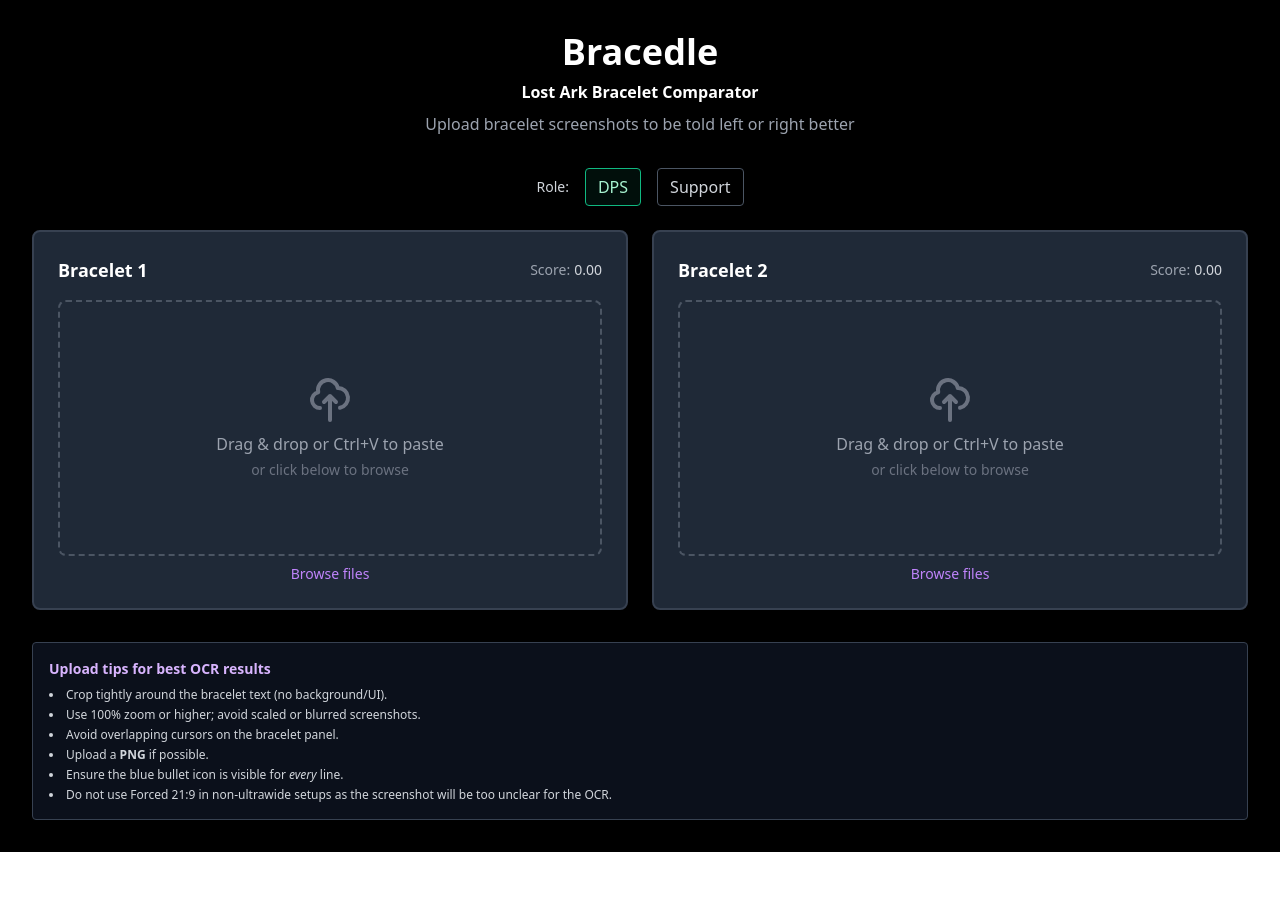
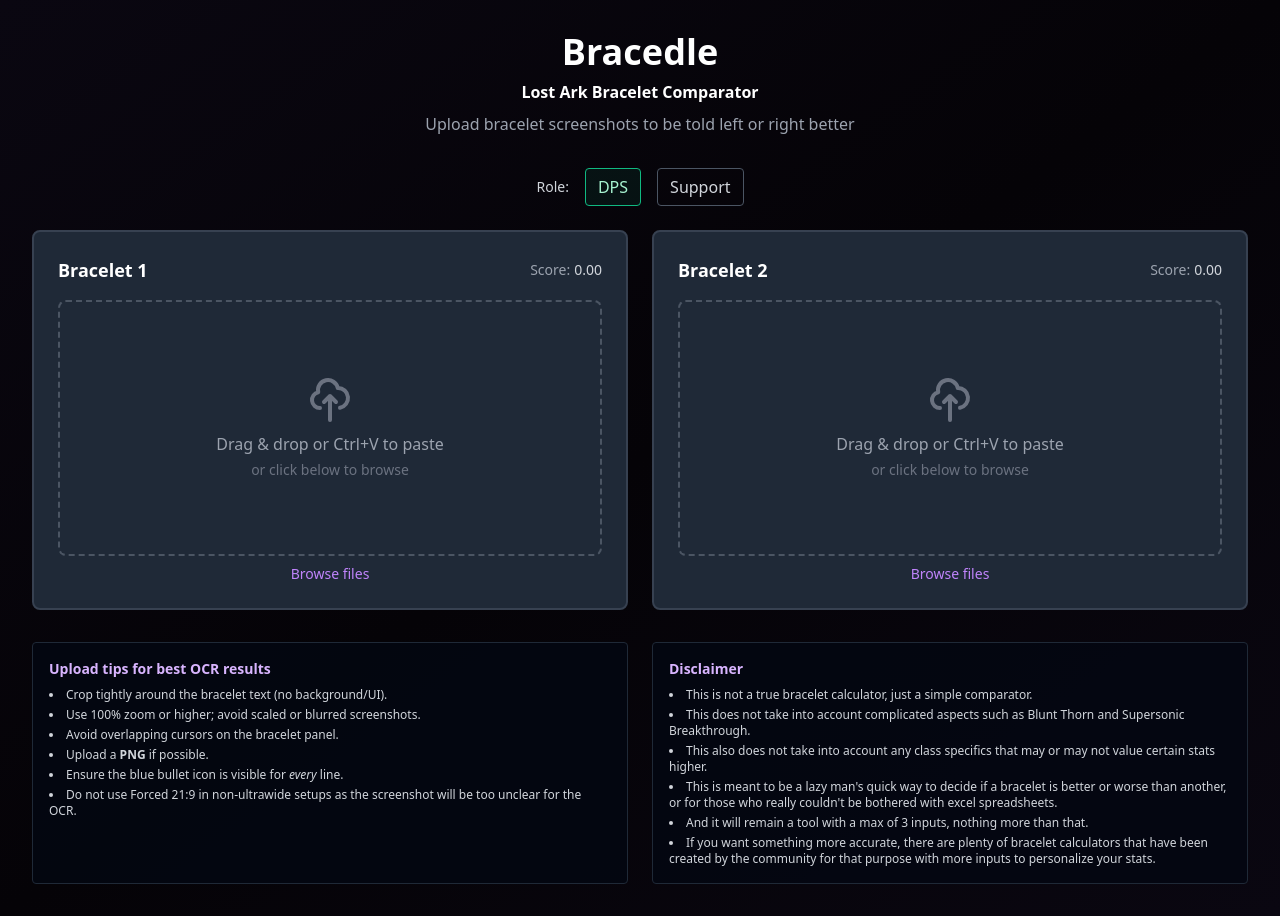
Before and after one commit to Poyoanon/Bracedle, a Nuxt app: page / in a window 1280 px wide. Before the commit the page ends 852 px from the top, so only its background shows below. Built offline with nearby package versions, Linux system fonts and the light colour scheme.

Commit message:
Add disclaimer + more validation fixes

```diff
--- a/pages/index.vue
+++ b/pages/index.vue
@@ -1,18 +1,7 @@
 <template>
-  <div class="relative min-h-screen">
-    <div class="absolute inset-0 bg-black"></div>
-
-    <div
-      class="pointer-events-none absolute inset-0
-             [background:
-               radial-gradient(800px_520px_at_10%_0%,rgba(168,85,247,0.10),transparent_60%),
-               radial-gradient(700px_460px_at_90%_10%,rgba(99,102,241,0.08),transparent_55%)
-             ]">
-    </div>
-
-    <!-- Content -->
-    <div class="relative p-8">
+  <div class="min-h-screen p-8 bg-gradient-to-br from-[#0a0711] via-[#050307] to-[#0a0711]">
     <div class="max-w-7xl mx-auto">
+      <!-- Header -->
       <div class="text-center mb-8">
         <h1 class="text-4xl font-bold text-white mb-2">
           Bracedle
@@ -30,24 +19,21 @@
         <span class="text-sm text-gray-300">Role:</span>
         <label
           class="inline-flex items-center gap-2 px-3 py-1.5 rounded border cursor-pointer"
-            :class="role === 'DPS'
-              ? 'border-emerald-500 bg-emerald-900/20 text-emerald-200'
-              : 'border-gray-600 text-gray-300'"
+          :class="role === 'DPS' ? 'border-emerald-500 bg-emerald-900/20 text-emerald-200' : 'border-gray-600 text-gray-300'"
         >
           <input type="radio" class="hidden" value="DPS" v-model="role" />
           <span>DPS</span>
         </label>
         <label
           class="inline-flex items-center gap-2 px-3 py-1.5 rounded border cursor-pointer"
-            :class="role === 'Support'
-              ? 'border-cyan-500 bg-cyan-900/20 text-cyan-200'
-              : 'border-gray-600 text-gray-300'"
+          :class="role === 'Support' ? 'border-cyan-500 bg-cyan-900/20 text-cyan-200' : 'border-gray-600 text-gray-300'"
         >
           <input type="radio" class="hidden" value="Support" v-model="role" />
           <span>Support</span>
         </label>
       </div>
 
+      <!-- Uploaders -->
       <div class="grid grid-cols-1 lg:grid-cols-2 gap-6">
         <BraceletUpload
           ref="bracelet1Ref"
@@ -68,8 +54,10 @@
         />
       </div>
 
-        <!-- Upload tips anchored at the bottom -->
-        <div class="mt-8 bg-gray-900/70 border border-gray-700 rounded p-4">
+      <!-- Bottom: Tips + Disclaimer -->
+      <div class="mt-8 grid grid-cols-1 lg:grid-cols-2 gap-6">
+        <!-- Tips -->
+        <div class="bg-gray-950/80 border border-gray-800 rounded p-4">
           <h4 class="text-sm font-semibold text-purple-300">Upload tips for best OCR results</h4>
           <ul class="mt-2 text-xs text-gray-300 list-disc list-inside space-y-1">
             <li>Crop tightly around the bracelet text (no background/UI).</li>
@@ -80,7 +68,21 @@
             <li>Do not use Forced 21:9 in non-ultrawide setups as the screenshot will be too unclear for the OCR.</li>
           </ul>
         </div>
+
+        <!-- Disclaimer -->
+        <div class="bg-gray-950/80 border border-gray-800 rounded p-4">
+          <h4 class="text-sm font-semibold text-purple-300">Disclaimer</h4>
+          <ul class="mt-2 text-xs text-gray-300 list-disc list-inside space-y-1">
+            <li>This is not a true bracelet calculator, just a simple comparator.</li>
+            <li>This does not take into account complicated aspects such as Blunt Thorn and Supersonic Breakthrough.</li>
+            <li>This also does not take into account any class specifics that may or may not value certain stats higher.</li>
+            <li>This is meant to be a lazy man's quick way to decide if a bracelet is better or worse than another, or for those who really couldn't be bothered with excel spreadsheets.</li>
+            <li>And it will remain a tool with a max of 3 inputs, nothing more than that.</li>
+            <li>If you want something more accurate, there are plenty of bracelet calculators that have been created by the community for that purpose with more inputs to personalize your stats.</li>
+          </ul>
         </div>
+      </div>
+
     </div>
   </div>
 </template>
@@ -95,7 +97,6 @@
 const bracelet1Ref = ref(null);
 const bracelet2Ref = ref(null);
 
-// Role (DPS / Support)
 const role = ref('DPS');
 const weights = computed(() => getProfileWeights(role.value));
 
@@ -109,12 +110,8 @@
   return 0; // tie
 });
 
-const highlight1 = computed(() =>
-  winner.value === 1 ? 'winner' : (winner.value === 0 ? 'tie' : null)
-);
-const highlight2 = computed(() =>
-  winner.value === 2 ? 'winner' : (winner.value === 0 ? 'tie' : null)
-);
+const highlight1 = computed(() => (winner.value === 1 ? 'winner' : (winner.value === 0 ? 'tie' : null)));
+const highlight2 = computed(() => (winner.value === 2 ? 'winner' : (winner.value === 0 ? 'tie' : null)));
 
 const handleGlobalPaste = async (event) => {
   const items = event.clipboardData?.items;
```
Also changed, not shown: composables/useOCR.js (+53 -73 lines). Lines whose indentation alone changed are shown as unchanged.
